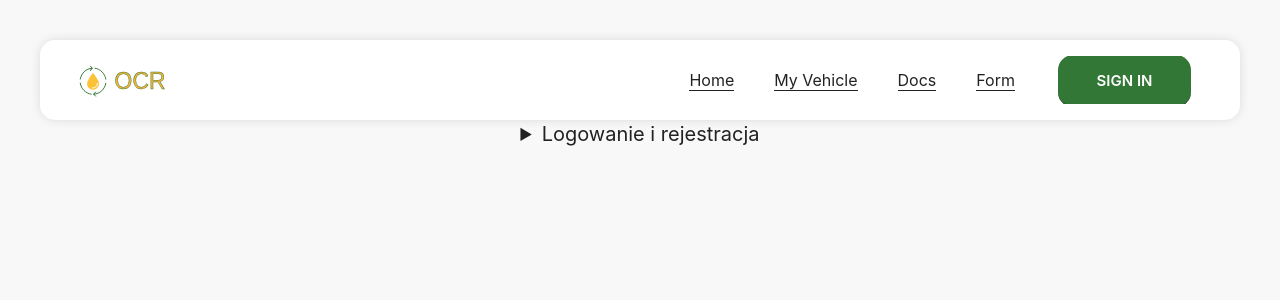
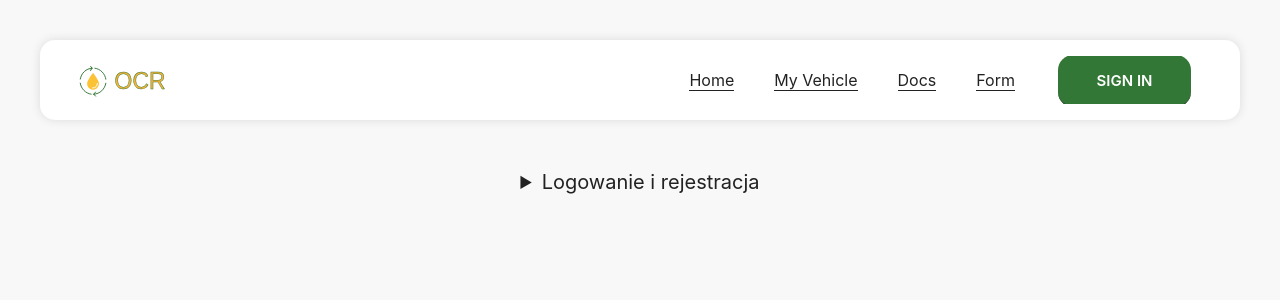
Before and after one commit to marek4882/oil_change_reminder, a React (Vite) app: page /docs in a window 1280 px wide. Shown: the top 300 px of the page. Built offline with nearby package versions, Linux system fonts and the light colour scheme.

Commit message:
improving docsPage

```diff
--- a/src/pages/DocsPage.tsx
+++ b/src/pages/DocsPage.tsx
@@ -4,7 +4,7 @@ import React from "react";
 function DocsPage() {
   return (
     <>
-      <section>
+      <section className="block">
         <details>
           <summary>Logowanie i rejestracja</summary>
           <h3>Rejestracja</h3>
```
